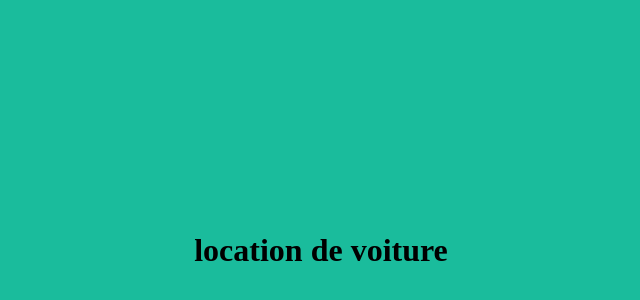
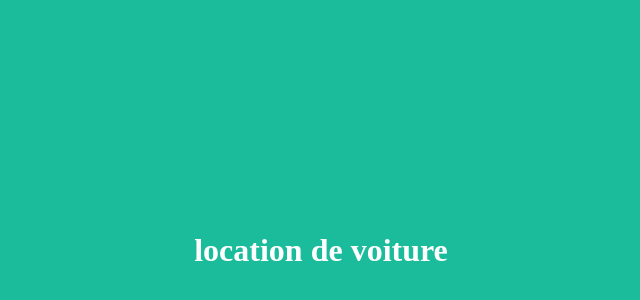
Before and after one commit to fatoudiaoune/formation, a plain HTML site: page index.html in a window 1280 px wide. Shown: the part 42-342 px from the top of the page, without its empty margins (319-959 px from the left). Drawn offline with Linux system fonts and the light colour scheme.

Commit message:
modif couleur grand titre

```diff
--- a/index.html
+++ b/index.html
@@ -5,6 +5,6 @@
         <meta charset="UTF-8">
     </head>
     <body style="background-color:#1abc9c">
-        <h1 style="padding-top: 20%; padding-bottom:20%; text-align:center;">location de voiture</h1>
+        <h1 style="padding-top: 20%; padding-bottom:20%; text-align:center; color:#ffffff;">location de voiture</h1>
     </body>
 </html>
```
